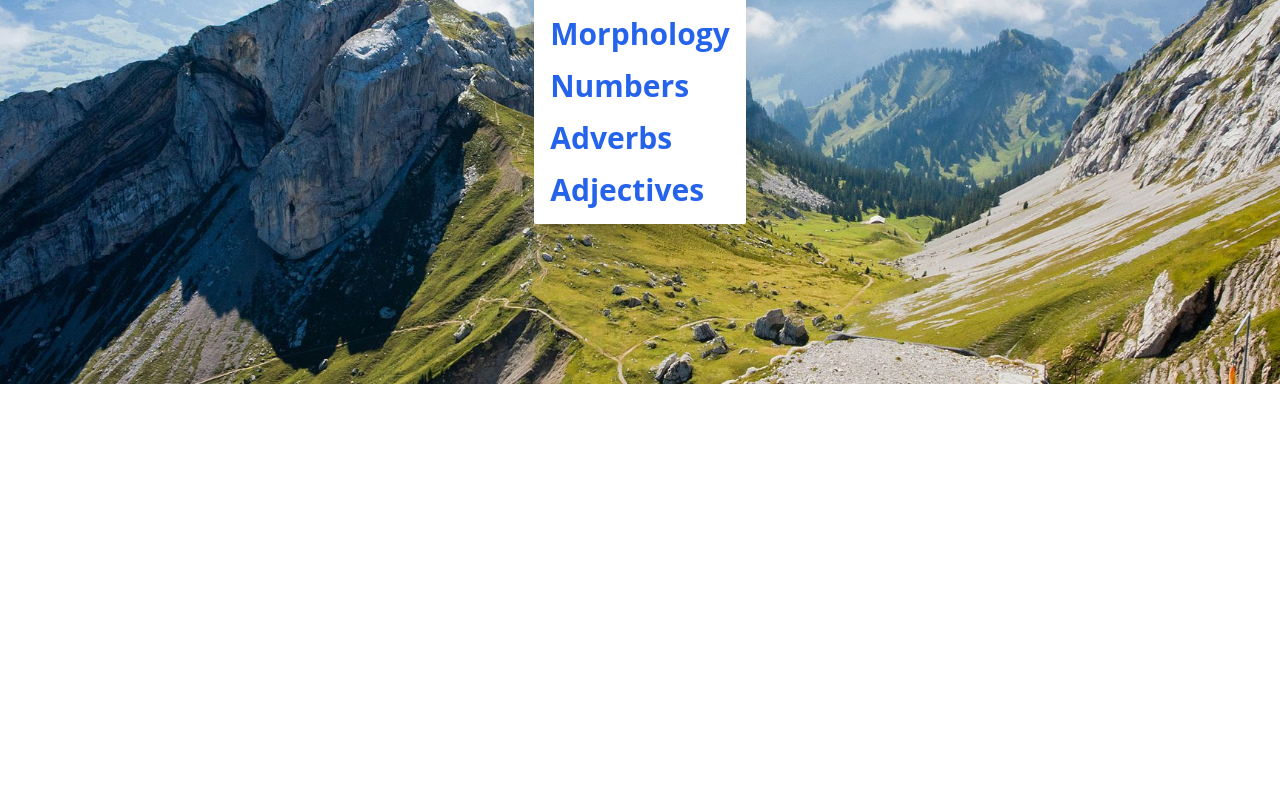
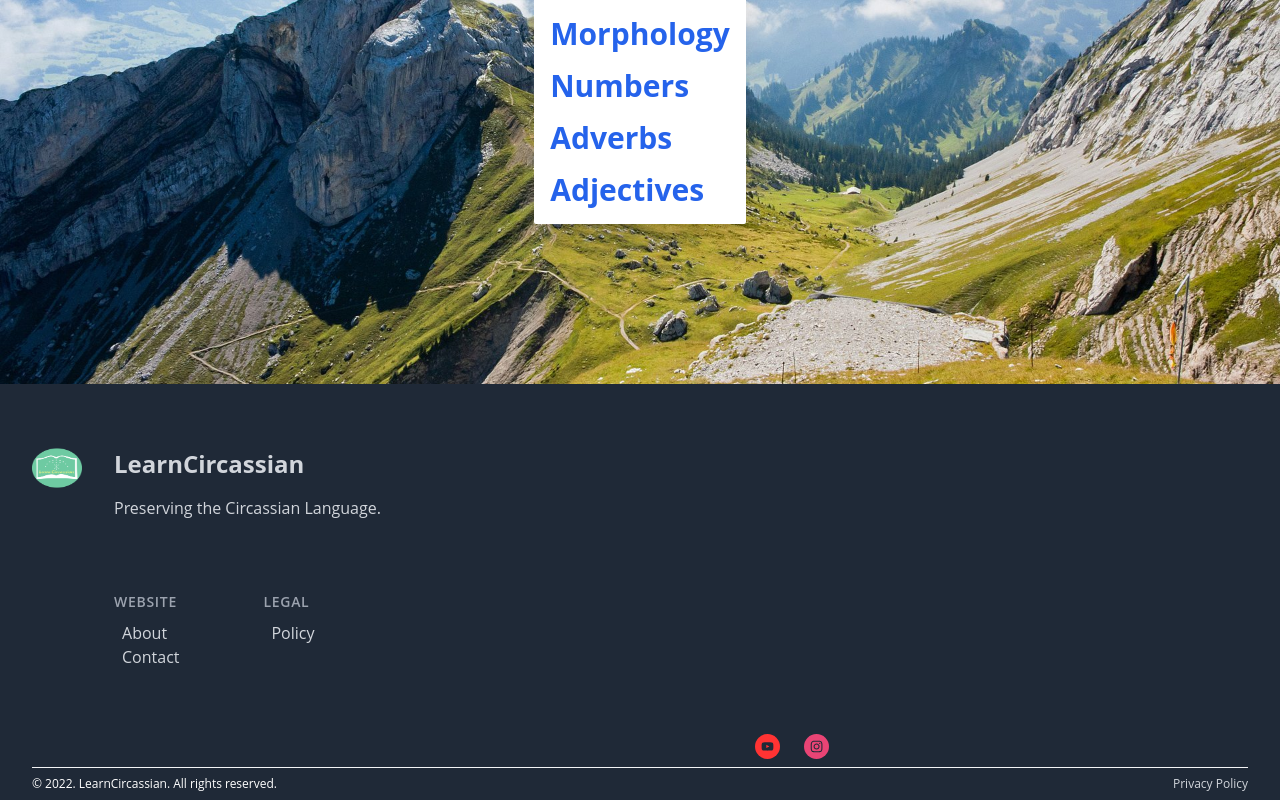
Before and after one commit to LearnCircassian/ultimate-circassian-dictionary-web, a Next.js app: page /grammar in a window 1280 px wide. Shown: the part 301-1101 px from the top of the page. Before the commit the page ends 800 px from the top, so only its background shows below. Built offline with nearby package versions, Linux system fonts and the light colour scheme; no server answers; what tailwindcss-safe-area would draw is missing.

Commit message:
new footer design

```diff
--- a/package.json
+++ b/package.json
@@ -28,6 +28,7 @@
     "react-icons": "^5.2.1",
     "react-redux": "^9.1.2",
     "react-simple-keyboard": "^3.7.143",
+    "react-social-icons": "^6.17.0",
     "react-toastify": "^10.0.5",
     "tailwind-merge": "^2.4.0",
     "use-debounce": "^10.0.2"
--- a/src/containers/layout/index.tsx
+++ b/src/containers/layout/index.tsx
@@ -1,6 +1,110 @@
 import "react-toastify/dist/ReactToastify.css";
 import React, { ReactNode } from "react";
 import Header from "~/containers/header";
+import { SocialIcon } from "react-social-icons";
+import { useRouter } from "next/navigation";
+import Image from "next/image";
+
+function GlobalFooter() {
+  const router = useRouter();
+  const internalLinks = [
+    {
+      title: "Website",
+      links: [
+        { title: "About", href: "/about" },
+        { title: "Contact", href: "/contact-us" },
+      ],
+    },
+    {
+      title: "Legal",
+      links: [{ title: "Policy", href: "/policy" }],
+    },
+  ];
+
+  const socialMedias = [
+    { title: "YouTube", href: "https://www.youtube.com/channel/UCHB90-79TUQRfCY_DG7efkQ" },
+    { title: "Instagram", href: "https://www.instagram.com/circassian.grammar/" },
+  ];
+  return (
+    <footer className="bg-gray-800 text-white">
+      <div className="mx-auto max-w-screen-xl px-4 pb-2 pt-16 sm:px-6 lg:px-8">
+        <div className="lg:flex lg:items-start lg:gap-8">
+          <Image
+            className="row-span-1 h-10"
+            src="/fav/icon-1042x1042.png"
+            width={50}
+            height={50}
+            alt="Company logo"
+          />
+
+          <div className="mt-8 grid grid-cols-2 gap-8 lg:mt-0 lg:grid-cols-5 lg:gap-y-16">
+            <div className="col-span-2">
+              <div>
+                <h2 className="text-2xl font-bold text-gray-300">LearnCircassian</h2>
+
+                <p className="mt-4 text-gray-300">Preserving the Circassian Language.</p>
+              </div>
+            </div>
+
+            <div className="col-span-2 lg:col-span-3 lg:flex lg:items-end"></div>
+            {/*Internal Links */}
+            {internalLinks.map((link) => (
+              <div key={link.title}>
+                <p className="mt-2 inline-block text-sm font-semibold uppercase tracking-wider text-gray-400">
+                  {link.title}
+                </p>
+                <ul className="ml-2 mt-2 space-y-0">
+                  {link.links.map((link) => (
+                    <li key={link.title}>
+                      <span
+                        onClick={() => router.push(link.href)}
+                        className="m-0 cursor-pointer p-0 text-base text-gray-300 hover:text-white"
+                      >
+                        {link.title}
+                      </span>
+                    </li>
+                  ))}
+                </ul>
+              </div>
+            ))}
+            {/*Social Media */}
+            <ul className="col-span-2 flex justify-start gap-6 lg:col-span-5 lg:justify-end">
+              {socialMedias.map((media) => (
+                <li key={media.title}>
+                  <SocialIcon
+                    url={media.href}
+                    style={{ height: 25, width: 25 }}
+                    className="text-gray-300"
+                  />
+                </li>
+              ))}
+            </ul>
+          </div>
+        </div>
+
+        <div className="mt-2 border-t border-gray-100 pt-2">
+          <div className="sm:flex sm:justify-between">
+            <p className="text-gray-300text-gray-300 text-xs">
+              &copy; 2022. LearnCircassian. All rights reserved.
+            </p>
+
+            <ul className="mt-2 flex flex-wrap justify-start gap-4 text-xs text-gray-300 sm:mt-0 lg:justify-end">
+              <li>
+                <span
+                  onClick={() => router.push("/policy")}
+                  className="cursor-pointer transition hover:opacity-75"
+                >
+                  {" "}
+                  Privacy Policy{" "}
+                </span>
+              </li>
+            </ul>
+          </div>
+        </div>
+      </div>
+    </footer>
+  );
+}
 
 export interface LayoutProps {
   children: ReactNode;
@@ -17,6 +121,7 @@ export default function Layout({ children }: LayoutProps) {
       <div className="bg-image">
         <div className="relative flex w-full flex-row justify-center">{children}</div>
       </div>
+      <GlobalFooter />
     </>
   );
 }
```
Also changed, not shown: 1 other file (tests, documents, lock files or other folders).
